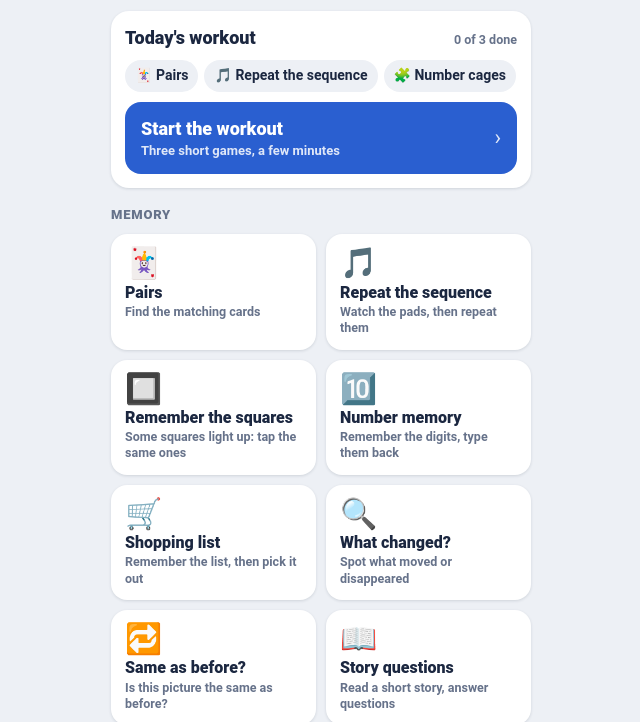
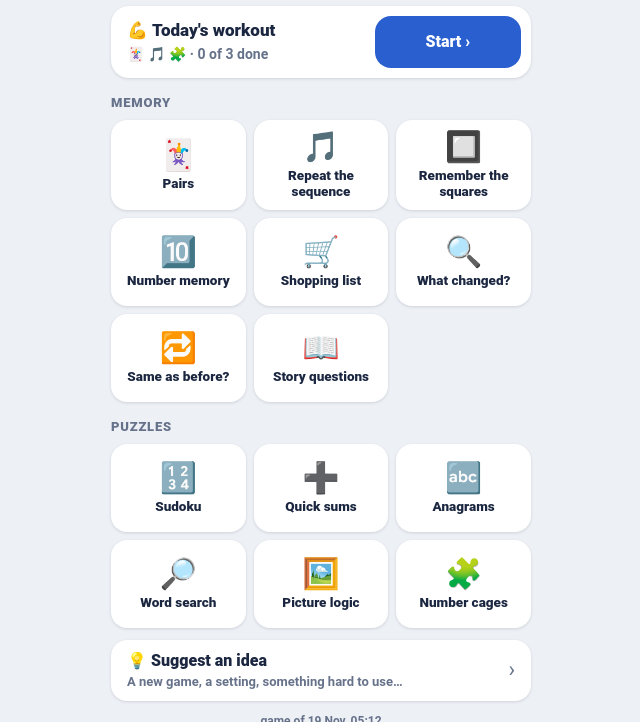
Before and after one commit to tomvinograd/glimmer-isle-play, a plain HTML site: page sudoku/game.html in a window 1280 px wide. Shown: the part 78-800 px from the top of the page, without its empty margins (319-959 px from the left). Drawn offline with Linux system fonts and the light colour scheme.

Commit message:
Sudoku update 1795065163

```diff
--- a/sudoku/game.html
+++ b/sudoku/game.html
@@ -1,7 +1,7 @@
 <!doctype html>
 <html lang="en">
 <head>
-<script>window.GAME_BUILD = 1795064145;</script>
+<script>window.GAME_BUILD = 1795065163;</script>
 <meta charset="utf-8">
 <meta name="viewport" content="width=device-width, initial-scale=1, maximum-scale=1, user-scalable=no, viewport-fit=cover">
 <title>Thinking games</title>
@@ -592,6 +592,42 @@ input { user-select: text; -webkit-user-select: text; }
 .fld textarea:focus { border-color: var(--accent); outline: none; }
 .fsel { font: inherit; font-size: calc(17px * var(--fs)); font-weight: 600; color: var(--ink); background: var(--bg); border: 2px solid var(--line); border-radius: 12px; padding: 0 12px; min-height: var(--tap); width: 100%; }
 :root[data-contrast="high"] .fld textarea, :root[data-contrast="high"] .fsel { border-color: var(--edge); }
+
+/* the compact menu */
+.hub2 { gap: 12px; }
+.hubtop { display: flex; align-items: center; gap: 8px; }
+.hubtop .htitle { flex: 1; min-width: 0; text-align: left; justify-items: start; }
+.hubtop .htitle b { font-size: calc(28px * var(--fs)); line-height: 1.1; }
+.hubtop .htitle span { font-size: calc(13.5px * var(--fs)); }
+.icb { width: var(--tap); height: var(--tap); flex: none; border-radius: 16px; background: var(--paper); box-shadow: 0 1px 3px var(--shade); display: grid; place-items: center; }
+.icb svg { width: 26px; height: 26px; }
+:root[data-contrast="high"] .icb { border: 2px solid var(--edge); }
+.hbtn.slim { padding: 10px 16px; } .hbtn.slim b { font-size: calc(16px * var(--fs)); }
+.wcard { display: flex; align-items: center; gap: 12px; padding: 10px 10px 10px 16px; }
+.wtx { flex: 1; min-width: 0; display: grid; gap: 2px; } .wtx b { font-size: calc(17px * var(--fs)); font-weight: 800; } .wtx small { color: var(--muted); font-weight: 700; font-size: calc(14px * var(--fs)); }
+.wcard .bigbtn { min-height: calc(var(--tap) - 4px); padding: 0 18px; font-size: calc(16px * var(--fs)); box-shadow: none; white-space: nowrap; }
+.wcard .bigbtn.alt { background: var(--bg); color: var(--muted); }
+.again { display: grid; grid-template-columns: repeat(3, 1fr); gap: 8px; }
+.again button { min-height: var(--tap); border-radius: 14px; background: var(--paper); box-shadow: 0 1px 3px var(--shade); display: flex; align-items: center; justify-content: center; gap: 6px; padding: 4px 8px; font-weight: 800; font-size: calc(13.5px * var(--fs)); line-height: 1.15; text-align: left; }
+.again i { font-style: normal; font-size: calc(22px * var(--fs)); flex: none; }
+.again span { overflow: hidden; display: -webkit-box; -webkit-line-clamp: 2; -webkit-box-orient: vertical; }
+:root[data-contrast="high"] .again button { border: 2px solid var(--edge); }
+.gtiles.c3 { grid-template-columns: repeat(3, minmax(0, 1fr)); gap: 8px; }
+:root[data-size="xl"] .gtiles.c3, :root[data-size="xl"] .again { grid-template-columns: repeat(2, minmax(0, 1fr)); }
+.gt { position: relative; display: grid; justify-items: center; align-content: center; gap: 5px; padding: 12px 4px 10px; min-height: calc(88px * var(--fs)); border-radius: 16px; background: var(--paper); box-shadow: 0 1px 3px var(--shade); text-align: center; }
+.gt i { font-style: normal; font-size: calc(30px * var(--fs)); line-height: 1; }
+.gt b { font-size: calc(13.5px * var(--fs)); font-weight: 800; line-height: 1.2; }
+.gt .lv { position: absolute; top: 6px; right: 8px; font-size: 11px; font-weight: 800; color: var(--muted); }
+.gt:active, .again button:active { transform: translateY(1px); }
+:root[data-contrast="high"] .gt { border: 2px solid var(--edge); } :root[data-contrast="high"] .gt .lv { color: var(--ink); }
+
+/* Extra large and narrow phones: the title and icons fit one line, the workout button drops under its text when needed */
+.hubtop .htitle b { font-size: min(calc(28px * var(--fs)), 8vw); }
+:root[data-size="xl"] .icb, :root[data-size="large"] .icb { width: 60px; height: 60px; }
+.wcard { flex-wrap: wrap; } .wtx { flex: 1 1 170px; } .wcard .bigbtn { flex: 1 0 auto; }
+:root[data-size="xl"] .wcard .bigbtn { flex-basis: 100%; }
+:root[data-size="xl"] .hubtop .htitle b { font-size: 7vw; }
+:root[data-size="xl"] .again button:nth-child(3) { display: none; }   /* two per row: the two latest */
 /* ==== GAMES CSS END ==== */
 </style>
 </head>
@@ -1761,35 +1797,44 @@ function workoutToday() {
   let ids; try { ids = [...shuffle(GAMES.filter(g => g.sec === "mem").map(g => g.id)).slice(0, 2), shuffle(GAMES.filter(g => g.sec === "think").map(g => g.id))[0]]; } finally { rnd = was; }
   opts.wk = { d: k, ids, done: [] }; return opts.wk;
 }
-function workoutCard() {
-  const w = workoutToday(), done = w.ids.filter(id => w.done.includes(id)).length, next = w.ids.find(id => !w.done.includes(id)), all = !next;
-  return `<div class="wcard"><div class="wtop"><b>Today's workout</b><small>${done} of 3 done</small></div>
-    <div class="wlist">${w.ids.map(id => `<span class="${w.done.includes(id) ? "ok" : ""}">${MGI[id].icon} ${MGI[id].name}${w.done.includes(id) ? " ✓" : ""}</span>`).join("")}</div>
-    <button class="hbtn${all ? "" : " go"}" id="hwork"><span><b>${all ? "Workout done ✓" : done ? `Next: ${MGI[next].name}` : "Start the workout"}</b><small>${all ? "A new one tomorrow" : "Three short games, a few minutes"}</small></span><i>›</i></button></div>`;
-}
-
-/* the menu */
+function workoutCard() {   // one slim bar: what today's three are, how many done, a big button for the next
+  const w = workoutToday(), done = w.ids.filter(id => w.done.includes(id)).length, next = w.ids.find(id => !w.done.includes(id));
+  return `<div class="wcard"><div class="wtx"><b>💪 Today's workout</b><small>${w.ids.map(id => `${MGI[id].icon}${w.done.includes(id) ? "✓" : ""}`).join(" ")} · ${done} of 3 done</small></div>
+    <button class="bigbtn${next ? "" : " alt"}" id="hwork">${next ? (done ? "Next ›" : "Start ›") : "✓ Workout done"}</button></div>`;
+}
+
+/* the menu: everything on about one screen. Stats and Settings sit next to the title, the workout is one bar, the games
+   you played last are one tap away, and every game is a compact tile, three to a row (two in Extra large). */
+const SUDOKU_TILE = { id: "sudoku", icon: "🔢", name: "Sudoku" };
+function recentGames() {
+  const seen = [], hist = opts.hist || [];
+  for (let i = hist.length - 1; i >= 0 && seen.length < 3; i--) { const id = isSud(hist[i]) ? "sudoku" : hist[i].k; if ((id === "sudoku" || MGI[id]) && !seen.includes(id)) seen.push(id); }
+  return seen.map(id => id === "sudoku" ? SUDOKU_TILE : MGI[id]);
+}
 function drawHub() {
   const h = $("home"), st = streakNow(), k = dayKey(), today = (opts.days || []).includes(k), live = G && !G.done;
-  const sub = st ? `🔥 ${st}-day streak${today ? " · played today ✓" : " · play one today to keep it"}` : "Games to keep your mind sharp";
-  const earned = BADGES.filter(b => (opts.badges || {})[b[0]]).length;
-  const line = g => { const s = mgRead(g.id); const b = s && s.best[s.lv]; return b != null ? `Level ${s.lv} · best ${g.fmt(b)}` : g.blurb; };
-  const tile = g => `<button class="gtile" id="g-${g.id}"><i aria-hidden="true">${g.icon}</i><b>${g.name}</b><small>${line(g)}</small></button>`;
-  const dRec = (opts.daily || {})[k], sudLine = dRec && dRec.done ? `Daily puzzle ✓ · ${fmt(dRec.t)}` : "Daily puzzle, 10 levels, races";
-  h.innerHTML = `<div class="hin">
-    <div class="htitle hub"><b>Thinking games</b><span id="hsub">${sub}</span></div>
+  const sub = st ? `🔥 ${st}-day streak${today ? " · played today ✓" : " · play today to keep it"}` : "Games to keep your mind sharp";
+  const lvOf = g => { const s = mgRead(g.id); return s && s.plays ? `<span class="lv">Lv ${s.lv}</span>` : ""; };
+  const tile = g => `<button class="gt" id="g-${g.id}"><i aria-hidden="true">${g.icon}</i><b>${g.name}</b>${g.id === "sudoku" ? "" : lvOf(g)}</button>`;
+  const recent = recentGames();
+  const ic = d => `<svg viewBox="0 0 24 24" fill="none" stroke="currentColor" stroke-width="2.2" stroke-linecap="round" stroke-linejoin="round">${d}</svg>`;
+  h.innerHTML = `<div class="hin hub2">
+    <div class="hubtop"><div class="htitle"><b>Thinking games</b><span id="hsub">${sub}</span></div>
+      <button class="icb" id="hstats" aria-label="Stats and badges">${ic('<path d="M4 20V10M10 20V4M16 20v-7M22 20H2"/>')}</button>
+      <button class="icb" id="hset" aria-label="Settings">${ic('<circle cx="12" cy="12" r="3"/><path d="M19.4 15a1.7 1.7 0 0 0 .3 1.8l.1.1a2 2 0 1 1-2.8 2.8l-.1-.1a1.7 1.7 0 0 0-1.8-.3 1.7 1.7 0 0 0-1 1.5V21a2 2 0 1 1-4 0v-.1a1.7 1.7 0 0 0-1.1-1.5 1.7 1.7 0 0 0-1.8.3l-.1.1a2 2 0 1 1-2.8-2.8l.1-.1a1.7 1.7 0 0 0 .3-1.8 1.7 1.7 0 0 0-1.5-1H3a2 2 0 1 1 0-4h.1a1.7 1.7 0 0 0 1.5-1.1 1.7 1.7 0 0 0-.3-1.8l-.1-.1a2 2 0 1 1 2.8-2.8l.1.1a1.7 1.7 0 0 0 1.8.3H9a1.7 1.7 0 0 0 1-1.5V3a2 2 0 1 1 4 0v.1a1.7 1.7 0 0 0 1 1.5 1.7 1.7 0 0 0 1.8-.3l.1-.1a2 2 0 1 1 2.8 2.8l-.1.1a1.7 1.7 0 0 0-.3 1.8V9a1.7 1.7 0 0 0 1.5 1H21a2 2 0 1 1 0 4h-.1a1.7 1.7 0 0 0-1.5 1z"/>')}</button></div>
+    ${live ? `<button class="hbtn go slim" id="hcont"><span><b>Continue Sudoku</b><small>${G.vs && V ? `Race against ${esc(V.oppName)}` : gameLine(G)}</small></span><i>›</i></button>` : ""}
     ${workoutCard()}
-    ${live ? `<button class="hbtn go" id="hcont"><span><b>Continue Sudoku</b><small>${G.vs && V ? `Race against ${esc(V.oppName)}` : gameLine(G)}</small></span><i>›</i></button>` : ""}
-    <p class="sec">Memory</p><div class="gtiles">${GAMES.filter(g => g.sec === "mem").map(tile).join("")}</div>
-    <p class="sec">Puzzles</p><div class="gtiles"><button class="gtile" id="g-sudoku"><i aria-hidden="true">🔢</i><b>Sudoku</b><small>${sudLine}</small></button>${GAMES.filter(g => g.sec === "think").map(tile).join("")}</div>
-    <div class="hrow"><button class="hbtn sm" id="hstats"><span><b>Stats & badges</b><small>${earned} of ${BADGES.length} badges</small></span></button>
-      <button class="hbtn sm" id="hset"><span><b>Settings</b><small>Size, colours, sound</small></span></button></div>
-    <button class="hbtn" id="hidea"><span><b>💡 Suggest an idea</b><small>A new game, a setting, something hard to use…</small></span><i>›</i></button>
+    ${recent.length ? `<p class="sec">Play again</p><div class="again">${recent.map(g => `<button data-g="${g.id}" id="r-${g.id}"><i aria-hidden="true">${g.icon}</i><span>${g.name}</span></button>`).join("")}</div>` : ""}
+    <p class="sec">Memory</p><div class="gtiles c3">${GAMES.filter(g => g.sec === "mem").map(tile).join("")}</div>
+    <p class="sec">Puzzles</p><div class="gtiles c3">${tile(SUDOKU_TILE)}${GAMES.filter(g => g.sec === "think").map(tile).join("")}</div>
+    <button class="hbtn slim" id="hidea"><span><b>💡 Suggest an idea</b><small>A new game, a setting, something hard to use…</small></span><i>›</i></button>
     <p class="hfoot">${verLabel()}</p></div>`;
   h.hidden = false;
+  const openId = id => { if (id === "sudoku") { homeView = "sudoku"; showHome(); h.scrollTop = 0; } else mgOpen(id); };
   if (live) $("hcont").onclick = () => { paused = false; homeView = "sudoku"; hideHome(); render(); };
-  $("g-sudoku").onclick = () => { homeView = "sudoku"; showHome(); h.scrollTop = 0; };
+  $("g-sudoku").onclick = () => openId("sudoku");
   GAMES.forEach(g => $("g-" + g.id).onclick = () => mgOpen(g.id));
+  h.querySelectorAll(".again [data-g]").forEach(b => b.onclick = () => openId(b.dataset.g));
   $("hwork").onclick = () => { const w = workoutToday(), next = w.ids.find(id => !w.done.includes(id)); if (next) mgOpen(next, { workout: true }); else toast("Today's workout is done. A new one tomorrow!"); };
   $("hstats").onclick = () => openStats("stats");
   $("hset").onclick = openSettings;
@@ -2931,7 +2976,7 @@ window.__sd = { get G() { return G; }, get sel() { return sel; }, get notesMode(
   startGame, showHome, enter, render, checkUpdate, vsRounds, openDaily, openStats, makeDaily, dayKey, streakNow, setSel(i) { sel = i; } };
 
 /* ---------- start ---------- */
-const NEWS = "Have an idea for the app? Tap “Suggest an idea” at the bottom of the menu.";   // change with each update
+const NEWS = "A tidier menu: every game on one screen, and your last games under “Play again”. Stats and Settings are next to the title.";   // change with each update
 let hadSave = false; try { hadSave = !!localStorage.getItem(KEY); } catch (e) {}
 load();
 if (V && (V.joining || !V.code)) V = null;              // was still looking for a game: start that again by hand
```
Also changed, not shown: sudoku/version.txt.
